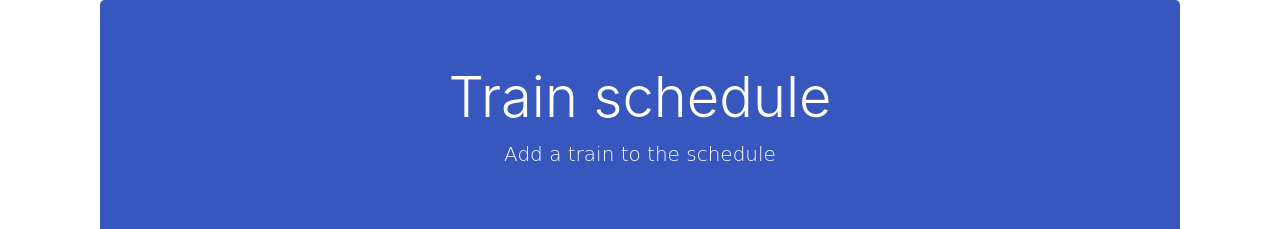
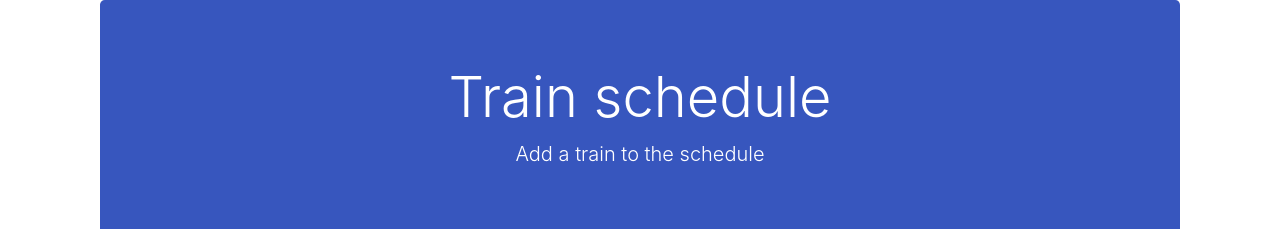
Before and after one commit to AnthonyShannon/Train-Schedule, a plain HTML site: page index.html in a window 1280 px wide. Shown: the top 229 px of the page. Drawn offline with nearby package versions, Linux system fonts and the light colour scheme; no server answers; a web font is replaced by a local one.

Commit message:
improved headers

```diff
--- a/index.html
+++ b/index.html
@@ -18,7 +18,7 @@
         <div class="col-md-12">
             <div class="jumbotron text-center">
                 <h1 class="display-4">Train schedule</h1>
-                <p class="lead chuga">Add a train to the schedule</p>
+                <p class="lead">Add a train to the schedule</p>
             </div>
         </div>
     </div>
```
